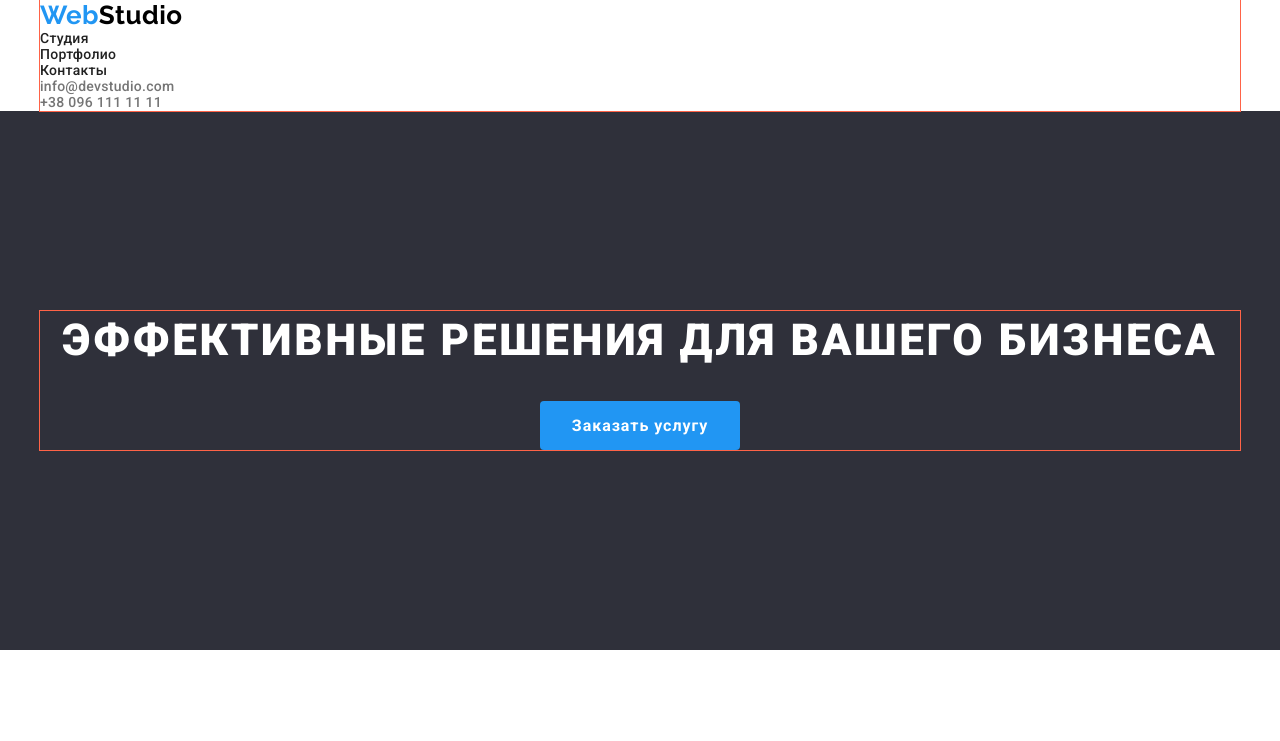
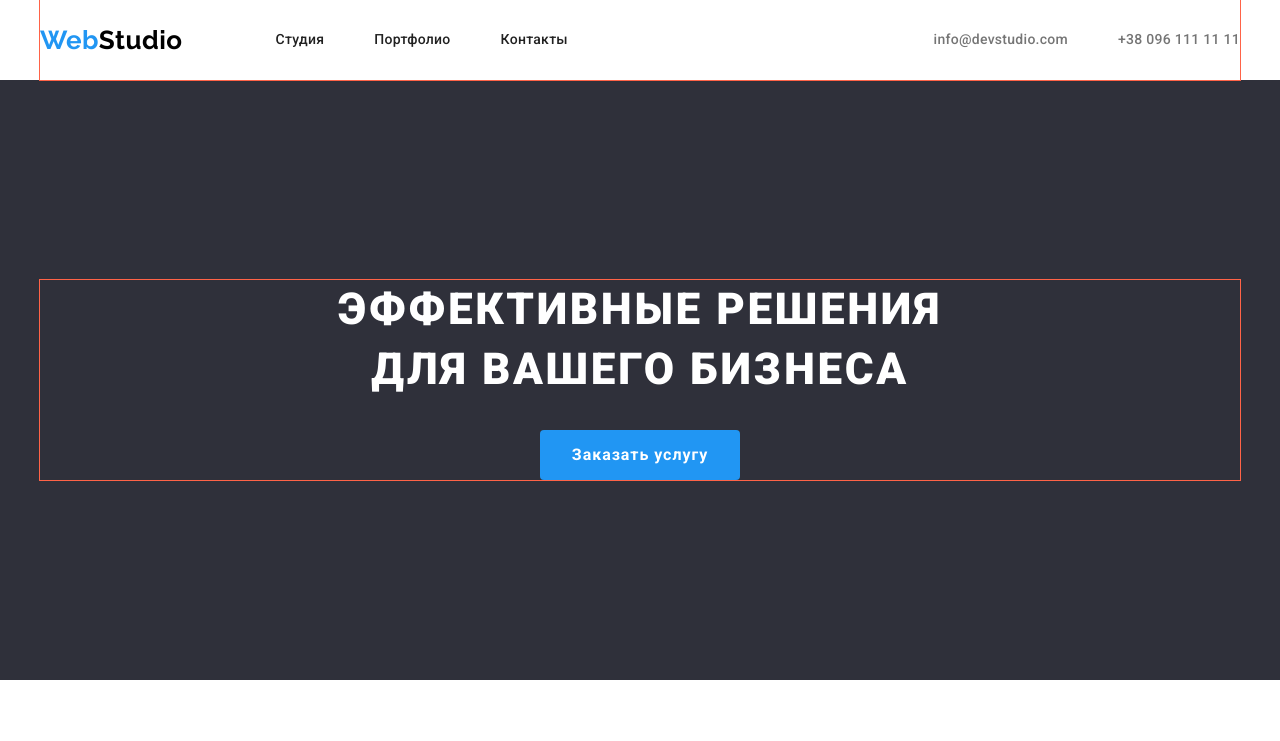
Before and after one commit to Reinghord/goit-markup-hw-03, a plain HTML site: page index.html in a window 1280 px wide. Shown: the top 741 px of the page. Drawn offline with nearby package versions, Linux system fonts and the light colour scheme.

Commit message:
Updates styles
Finished header and first section positioning

```diff
--- a/css/styles.css
+++ b/css/styles.css
@@ -3,6 +3,18 @@ body {
   color: #212121;
   background-color: #ffffff;
   letter-spacing: 0.03em;
+}
+h1,
+h2,
+h3,
+p,
+ul {
+  margin: 0;
+  padding: 0;
+}
+.section {
+  padding-top: 94px;
+  padding-bottom: 94px;
 }
 /* Header */
 .logo {
@@ -16,6 +28,10 @@ body {
 .web {
   color: #2196f3;
 }
+.header-nav {
+  display: flex;
+  align-items: center;
+}
 /* Navigation list */
 .list,
 .contacts-list {
@@ -23,14 +39,25 @@ body {
   font-size: 14px;
   line-height: 1.14;
   letter-spacing: 0.02em;
+
+  list-style: none;
 }
 .list a {
   color: inherit;
   text-decoration: none;
+  display: block;
+  padding: 32px 0;
 }
 .list a:hover,
 .list a:focus {
   color: #2196f3;
+}
+.list {
+  display: flex;
+  margin-left: 93px;
+}
+.list-li:not(:last-child) {
+  margin-right: 50px;
 }
 /* Header contacts */
 .contacts {
@@ -41,9 +68,12 @@ body {
 .contacts:focus {
   color: #2196f3;
 }
-.list,
 .contacts-list {
-  list-style: none;
+  display: flex;
+  margin-left: auto;
+}
+.contacts-list > li:not(:first-child) {
+  margin-left: 50px;
 }
 /* Index - Section 1 (Head) */
 .head {
@@ -214,16 +244,3 @@ button {
 
   outline: 1px solid tomato;
 }
-/* Positioning */
-h1,
-h2,
-h3,
-p,
-ul {
-  margin: 0;
-  padding: 0;
-}
-.section {
-  padding-top: 94px;
-  padding-bottom: 94px;
-}
--- a/index.html
+++ b/index.html
@@ -21,14 +21,14 @@
     <!--Header-->
     <header>
       <div class="container">
-        <nav>
+        <nav class="header-nav">
           <a href="./index.html" class="logo"
             ><span class="web">Web</span>Studio</a
           >
           <ul class="list">
-            <li><a href="./index.html">Студия</a></li>
-            <li><a href="./portfolio.html">Портфолио</a></li>
-            <li><a href="./">Контакты</a></li>
+            <li class="list-li"><a href="./index.html">Студия</a></li>
+            <li class="list-li"><a href="./portfolio.html">Портфолио</a></li>
+            <li class="list-li"><a href="./">Контакты</a></li>
           </ul>
           <ul class="contacts-list">
             <li>
@@ -48,7 +48,7 @@
       <!--Index - Section 1 (Head)-->
       <section class="head">
         <div class="container">
-          <h1 class="h1-index">эффективные решения для вашего бизнеса</h1>
+          <h1 class="h1-index">эффективные решения</br> для вашего бизнеса</h1>
           <button type="button" class="button-index">Заказать услугу</button>
         </div>
       </section>
```
